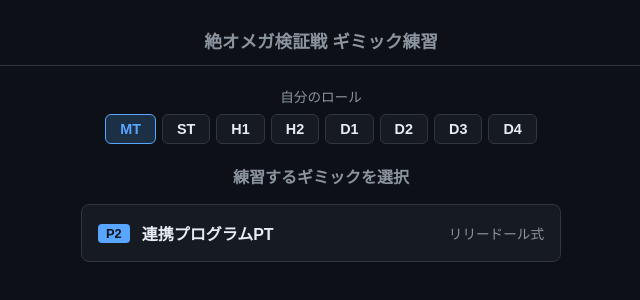
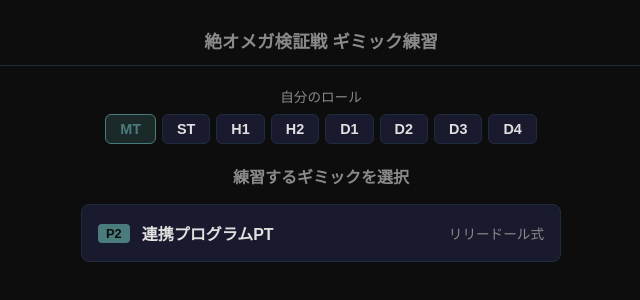
Before and after one commit to orleans-house/top-practice, a plain HTML site: page index.html in a window 1280 px wide. Both pictures are taken after a click on the button "MT". Shown: the whole page, without its empty margins (319-959 px from the left). Drawn offline with Linux system fonts and the light colour scheme.

Commit message:
Apply dark subdued color palette
- Base: Deep Black #0D0D0D, Dark Charcoal #1A1A2E, Slate Gray #16213E
- Accent: Muted Teal #4A7C7E, Dusty Gold #8B7D3C, Faded Crimson #6B3A3A
- Text: Soft White #E0E0E0, Dim Gray #8A8A8A, Warm Silver #B0A99F
- PlayStation symbols toned down to match palette
- Boss markers, arena, position states all updated

```diff
--- a/css/style.css
+++ b/css/style.css
@@ -5,24 +5,36 @@
 }
 
 :root {
-  --bg-primary: #0d1117;
-  --bg-secondary: #161b22;
-  --bg-card: #21262d;
-  --border: #30363d;
-  --text-primary: #e6edf3;
-  --text-secondary: #8b949e;
-  --accent: #58a6ff;
-  --correct: #3fb950;
-  --incorrect: #f85149;
-  --symbol-color: #ffa657;
-  --mid-color: #79c0ff;
-  --far-color: #d2a8ff;
+  /* Base */
+  --bg-primary: #0D0D0D;
+  --bg-secondary: #1A1A2E;
+  --bg-card: #16213E;
+  --bg-input: #2C2C2C;
+  --border: #1E2D3D;
+  --hover: #2A1B3D;
+
+  /* Text */
+  --text-primary: #E0E0E0;
+  --text-secondary: #8A8A8A;
+  --text-tertiary: #B0A99F;
+
+  /* Accent */
+  --accent: #4A7C7E;
+  --accent-gold: #8B7D3C;
+  --accent-danger: #6B3A3A;
+
+  /* Semantic */
+  --correct: #4A7C7E;
+  --incorrect: #6B3A3A;
+  --symbol-color: #8B7D3C;
+  --mid-color: #4A7C7E;
+  --far-color: #8B7D3C;
 
   /* プレステ記号ごとの色 */
-  --sym-circle: #ff6070;   /* ○ 赤 */
-  --sym-cross: #60c0ff;    /* × 青 */
-  --sym-triangle: #50e080; /* △ 緑 */
-  --sym-square: #e080ff;   /* □ 紫 */
+  --sym-circle: #C45050;   /* ○ 赤（落ち着いた赤） */
+  --sym-cross: #5088B0;    /* × 青（落ち着いた青） */
+  --sym-triangle: #4A8860; /* △ 緑（落ち着いた緑） */
+  --sym-square: #7858A0;   /* □ 紫（落ち着いた紫） */
 }
 
 body {
@@ -101,7 +113,7 @@ header h1 {
 }
 
 .role-btn.selected {
-  background: rgba(88, 166, 255, 0.2);
+  background: rgba(74, 124, 126, 0.25);
   border-color: var(--accent);
   color: var(--accent);
 }
@@ -294,7 +306,7 @@ header h1 {
 }
 
 .arena-floor {
-  fill: #1a1f2e;
+  fill: #12121F;
   stroke: var(--border);
   stroke-width: 2;
 }
@@ -307,25 +319,25 @@ header h1 {
 }
 
 .boss-circle {
-  fill: #3b2e1a;
-  stroke: #f0a040;
+  fill: #2A2210;
+  stroke: var(--accent-gold);
   stroke-width: 2;
 }
 
 .boss-text {
-  fill: #f0a040;
+  fill: var(--accent-gold);
   font-size: 16px;
   font-weight: bold;
 }
 
 .boss-circle-f {
-  fill: #1a2e3b;
-  stroke: #60a0f0;
+  fill: #1A2530;
+  stroke: var(--accent);
   stroke-width: 2;
 }
 
 .boss-text-f {
-  fill: #60a0f0;
+  fill: var(--accent);
   font-size: 14px;
   font-weight: bold;
 }
@@ -357,7 +369,7 @@ header h1 {
 
 /* Position marker states after answer */
 .position-marker.correct .pos-circle {
-  fill: #1a3a1a;
+  fill: #1A2E2E;
   stroke: var(--correct);
   stroke-width: 3;
 }
@@ -367,7 +379,7 @@ header h1 {
 }
 
 .position-marker.incorrect .pos-circle {
-  fill: #3a1a1a;
+  fill: #2E1A1A;
   stroke: var(--incorrect);
   stroke-width: 3;
 }
@@ -377,7 +389,7 @@ header h1 {
 }
 
 .position-marker.answer .pos-circle {
-  fill: #1a2a1a;
+  fill: #1A2E2E;
   stroke: var(--correct);
   stroke-width: 3;
   stroke-dasharray: 4 2;
@@ -513,7 +525,7 @@ header h1 {
 }
 
 .party-member.is-you {
-  background: rgba(88, 166, 255, 0.15);
+  background: rgba(74, 124, 126, 0.2);
   outline: 1px solid var(--accent);
 }
 
```
